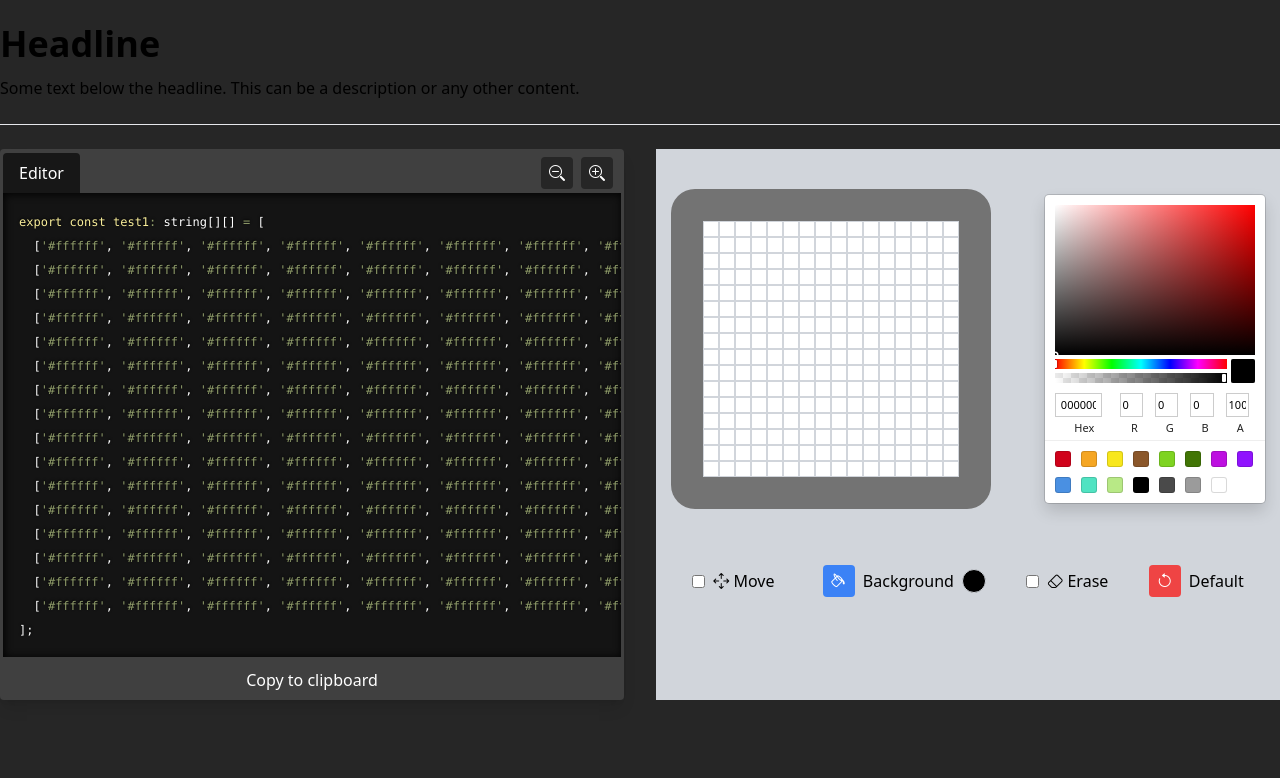
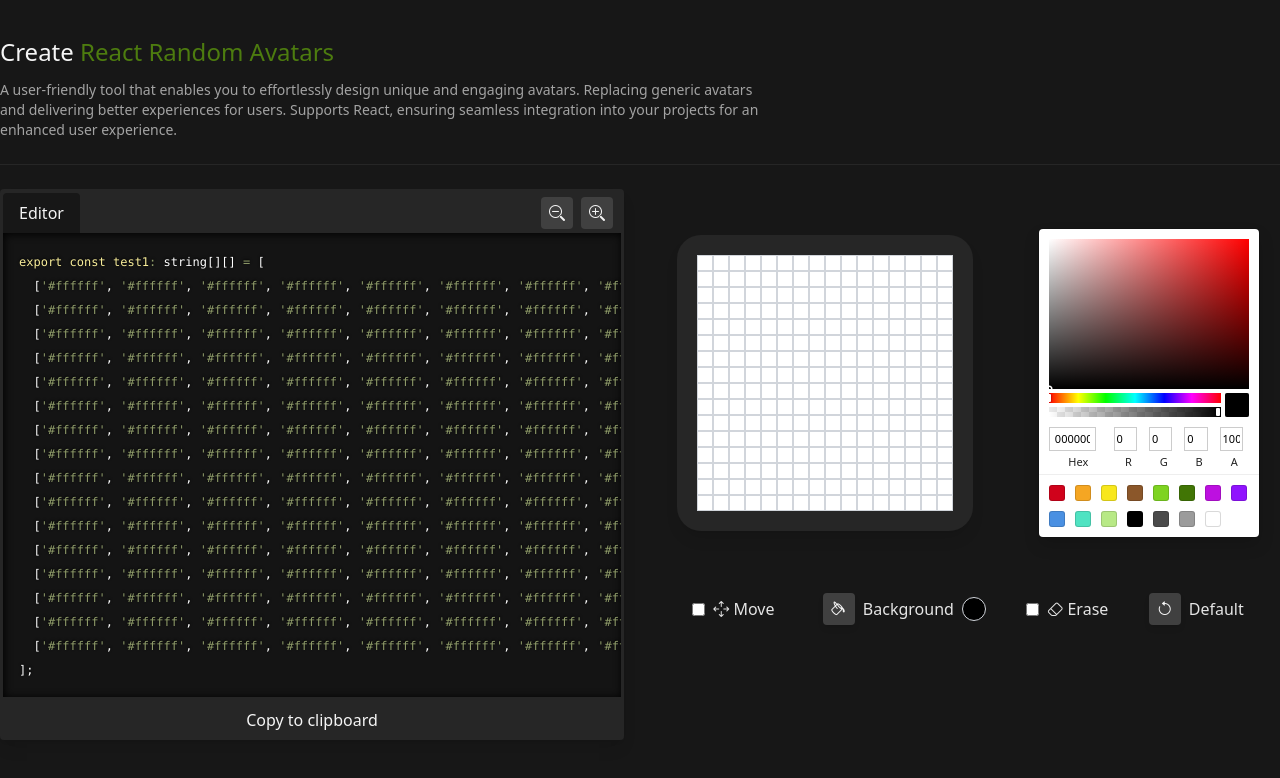
Before and after one commit to sagi403/create-random-avatar, a React (Create React App) app: page / in a window 1280 px wide. Shown: the top 778 px of the page. Built offline with nearby package versions, Linux system fonts and the light colour scheme.

Commit message:
Improving the style of the components and adding header and subheader

```diff
--- a/src/components/AvatarCode.jsx
+++ b/src/components/AvatarCode.jsx
@@ -31,19 +31,19 @@
 
   return (
     <div className="flex flex-col shadow-lg">
-      <div className="flex justify-between items-center bg-neutral-700 pt-1 px-0.75 rounded-tl rounded-tr">
-        <div className="text-white py-2 px-4 bg-neutral-900 rounded-tl rounded-tr">
+      <div className="flex justify-between items-center bg-neutral-800 pt-1 px-0.75 rounded-tl rounded-tr">
+        <div className="text-neutral-100 py-2 px-4 bg-neutral-900 rounded-tl rounded-tr">
           Editor
         </div>
         <div className="mr-2">
           <button
-            className="bg-neutral-800 px-2 py-1 text-white rounded mr-2 focus:outline-none focus:ring-2 focus:ring-neutral-600 transition-transform duration-200 ease-in-out transform hover:scale-110"
+            className="bg-neutral-700 px-2 py-1 text-neutral-100 rounded mr-2 focus:outline-none focus:ring-2 focus:ring-neutral-600 transition-transform duration-200 ease-in-out transform hover:scale-110"
             onClick={() => handleFontSizeChange(-1)}
           >
             <i className="bi bi-zoom-out"></i>
           </button>
           <button
-            className="bg-neutral-800 px-2 py-1 text-white rounded focus:outline-none focus:ring-2 focus:ring-neutral-600 transition-transform duration-200 ease-in-out transform hover:scale-110"
+            className="bg-neutral-700 px-2 py-1 text-neutral-100 rounded focus:outline-none focus:ring-2 focus:ring-neutral-600 transition-transform duration-200 ease-in-out transform hover:scale-110"
             onClick={() => handleFontSizeChange(1)}
           >
             <i className="bi bi-zoom-in"></i>
@@ -58,15 +58,15 @@
           margin: "0px",
           borderRadius: "0px",
           borderTop: "none",
-          borderLeft: "3px solid #404040",
-          borderRight: "3px solid #404040",
-          borderBottom: "3px solid #404040",
+          borderLeft: "3px solid #262626",
+          borderRight: "3px solid #262626",
+          borderBottom: "3px solid #262626",
         }}
       >
         {code}
       </SyntaxHighlighter>
       <button
-        className="bg-neutral-700 w-full py-2 text-white text-center rounded-bl rounded-br hover:shadow-lg active:-translate-y-0.5"
+        className="bg-neutral-800 w-full py-2 text-neutral-100 text-center rounded-bl rounded-br hover:shadow-lg active:-translate-y-0.5"
         onClick={handleCopy}
       >
         Copy to clipboard
--- a/src/components/AvatarDesign.jsx
+++ b/src/components/AvatarDesign.jsx
@@ -165,7 +165,7 @@
     <div className="flex flex-col h-auto">
       <div className="flex-grow flex xl:flex-row">
         <div className="flex xl:flex-row gap-6 flex-col items-center justify-around w-full py-10">
-          <div className="bg-neutral-500 p-8 rounded-3xl">
+          <div className="bg-neutral-800 p-5 rounded-3xl shadow-lg">
             <div
               className="w-64 h-64 grid grid-cols-16"
               onMouseDown={handleGridMouseDown}
@@ -182,7 +182,10 @@
       </div>
 
       <div className="flex items-center justify-around m-4">
-        <label htmlFor="dragMode" className="inline-flex items-center mr-2">
+        <label
+          htmlFor="dragMode"
+          className="inline-flex items-center mr-2 text-neutral-200"
+        >
           <input
             type="checkbox"
             id="dragMode"
@@ -196,19 +199,19 @@
         </label>
         <div className="flex items-center">
           <button
-            className="bg-blue-500 text-white px-2 py-1 rounded"
+            className="bg-neutral-700 text-neutral-100 px-2 py-1 rounded hover:bg-neutral-600 focus:outline-none focus:ring-2 focus:ring-neutral-500 transition-all duration-200 ease-in-out shadow-md"
             onClick={applyColorToAll}
           >
             <i className="bi bi-paint-bucket"></i>
           </button>
-          <span className="ml-2">Background</span>
+          <span className="ml-2 text-neutral-200">Background</span>
           <div
-            className="ml-2 w-6 h-6 rounded-full border border-gray-300"
+            className="ml-2 w-6 h-6 rounded-full border border-gray-300 shadow-inner"
             style={{ backgroundColor: color }}
           ></div>
         </div>
 
-        <label className="inline-flex items-center">
+        <label className="inline-flex items-center text-neutral-200">
           <input
             type="checkbox"
             checked={mode === MODES.eraser}
@@ -220,13 +223,12 @@
         </label>
         <div>
           <button
-            className="bg-red-500 text-white px-2 py-1 rounded"
+            className="bg-neutral-700 text-neutral-100 px-2 py-1 rounded hover:bg-neutral-600 focus:outline-none focus:ring-2 focus:ring-neutral-500 transition-all duration-200 ease-in-out shadow-md"
             onClick={resetToDefault}
           >
-            {" "}
             <i className="bi bi-arrow-counterclockwise"></i>
           </button>
-          <span className="ml-2">Default</span>
+          <span className="ml-2 text-neutral-200">Default</span>
         </div>
       </div>
     </div>
--- a/src/screens/MainScreen.jsx
+++ b/src/screens/MainScreen.jsx
@@ -10,14 +10,18 @@
   const [code, setCode] = useState(DEFAULT_CODE);
 
   return (
-    <div className="bg-neutral-800 flex flex-col min-h-screen">
+    <div className="bg-neutral-900 flex flex-col min-h-screen lg:py-3">
       <div className="container mx-auto flex-grow">
-        <h1 className="text-4xl font-bold pt-6 mb-3">Headline</h1>
-        <p className="mb-6">
-          Some text below the headline. This can be a description or any other
-          content.
+        <h1 className="text-2xl pt-6 mb-3 text-neutral-100 px-5 md:px-0 ">
+          Create <span className="text-lime-700">React Random Avatars</span>
+        </h1>
+        <p className="text-sm mb-6 text-neutral-400 px-5 md:px-0 w-full md:w-3/5">
+          A user-friendly tool that enables you to effortlessly design unique
+          and engaging avatars. Replacing generic avatars and delivering better
+          experiences for users. Supports React, ensuring seamless integration
+          into your projects for an enhanced user experience.
         </p>
-        <hr />
+        <hr className="border-neutral-800" />
         <div className="flex flex-col lg:flex-row my-6">
           <div className="lg:w-1/2 lg:pr-4">
             <div className="h-full">
@@ -25,7 +29,7 @@
             </div>
           </div>
           <div className="lg:w-1/2 lg:pl-4">
-            <div className="bg-gray-300 h-full">
+            <div className="h-full">
               <AvatarDesign
                 cells={cells}
                 setCells={setCells}
```
